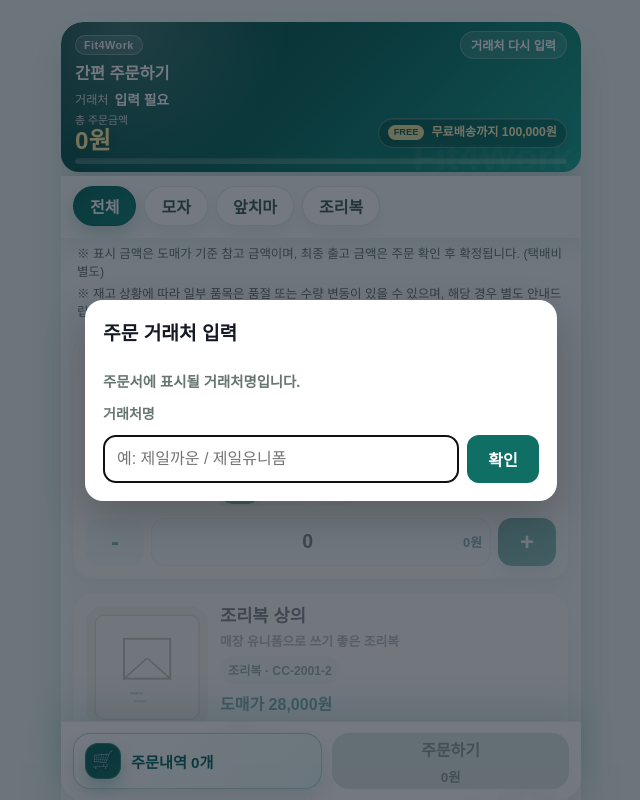
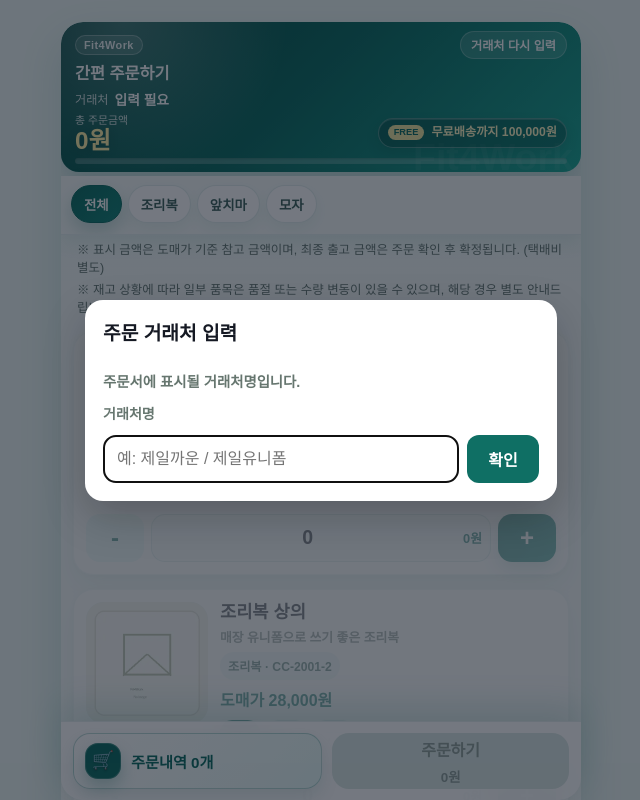
Before and after one commit to sinikis79/fit4work-order-app, a Flask app: page / in a window 1280 px wide. Shown: the whole page, without its empty margins (319-959 px from the left). Run offline with Flask 3, Linux system fonts and the light colour scheme.

Commit message:
feat: 카테고리 순서 및 버튼 밀도 개선

```diff
--- a/app.py
+++ b/app.py
@@ -68,6 +68,7 @@ FAILED_ORDER_HEADERS = [
     "error_message",
 ]
 ALLOWED_IMAGE_EXTENSIONS = {".jpg", ".jpeg", ".png", ".webp"}
+CATEGORY_ORDER = ["조리복", "앞치마", "바지", "모자", "위생모", "위생복"]
 
 FREE_SHIPPING_THRESHOLD = int(os.getenv("FREE_SHIPPING_THRESHOLD", "100000"))
 DEFAULT_PORT = int(os.getenv("APP_PORT", "5001"))
@@ -417,6 +418,11 @@ def build_items_text(items: list[dict]) -> str:
     return "\n".join(lines)
 
 
+def sort_categories(categories: set[str]) -> list[str]:
+    category_rank = {category: index for index, category in enumerate(CATEGORY_ORDER)}
+    return sorted(categories, key=lambda category: (category_rank.get(category, len(CATEGORY_ORDER)), category))
+
+
 def build_teams_payload(order: dict) -> dict:
     total_amount = parse_int(order["total_amount"])
     total_amount_formatted = format_currency(total_amount)
@@ -752,7 +758,7 @@ def inject_settings():
 def order_page():
     initialize_files()
     products = load_products()
-    categories = sorted({product["category"] for product in products if product["category"]})
+    categories = sort_categories({product["category"] for product in products if product["category"]})
     return render_template("order.html", products=products, categories=categories)
 
 
--- a/static/css/order.css
+++ b/static/css/order.css
@@ -389,9 +389,9 @@ button:disabled {
   top: 0;
   z-index: 25;
   display: flex;
-  gap: 8px;
+  gap: 6px;
   margin: 0 -12px;
-  padding: 10px 12px 12px;
+  padding: 9px 10px 11px;
   overflow-x: auto;
   background: #f6fbf9;
   backdrop-filter: blur(12px);
@@ -407,12 +407,13 @@ button:disabled {
 
 .category-tab {
   flex: 0 0 auto;
-  min-height: 40px;
-  padding: 0 16px;
+  min-height: 38px;
+  padding: 0 12px;
   border: 1px solid rgba(15, 111, 100, 0.12);
   border-radius: 999px;
   color: #40655f;
   background: #fff;
+  font-size: 0.84rem;
   font-weight: 900;
   box-shadow: 0 6px 16px rgba(15, 111, 100, 0.07);
 }
```
